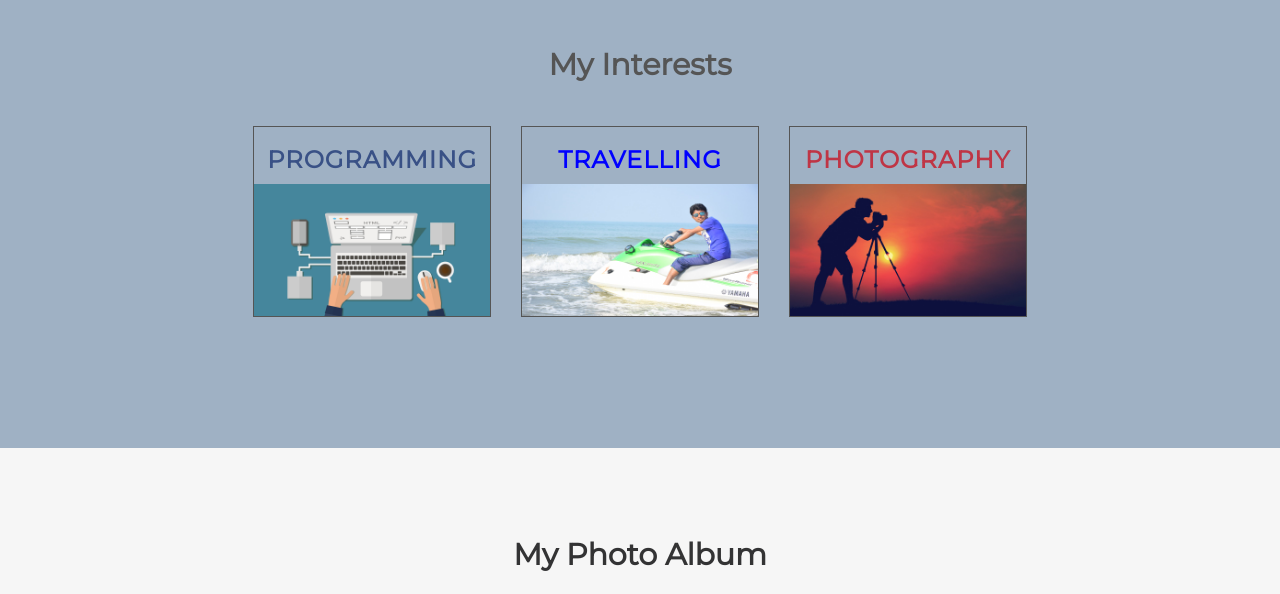
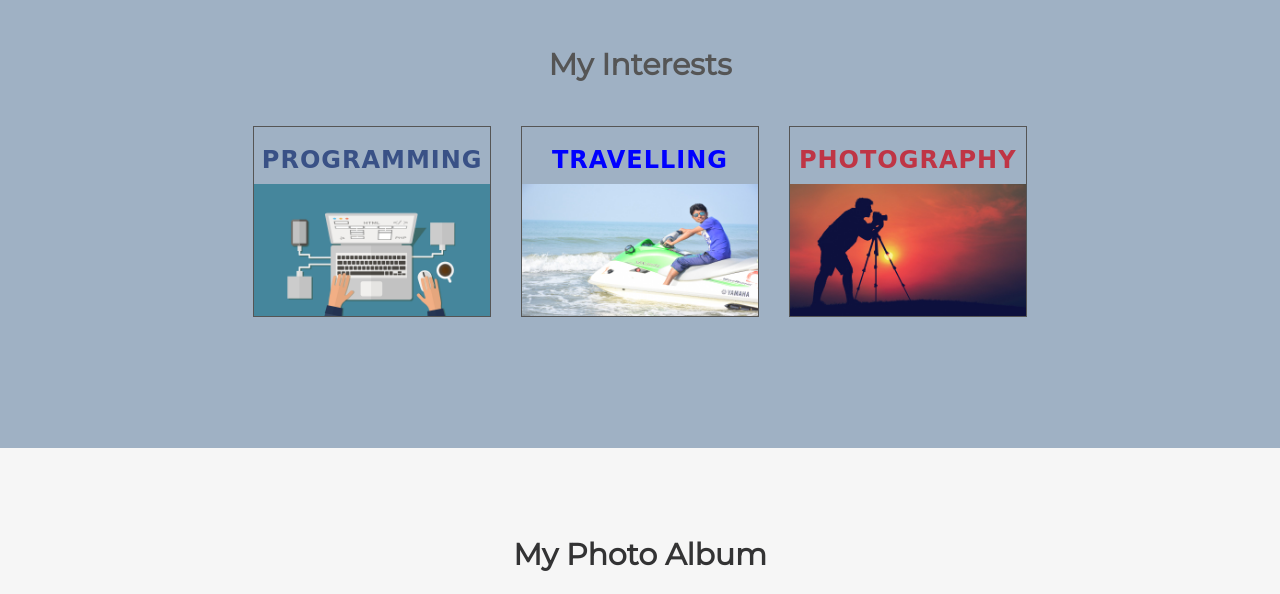
Before and after one commit to Jaggesher/Static-Portfolio, a plain HTML site: page index.html in a window 1280 px wide. Shown: the part 1260-1854 px from the top of the page. Drawn offline with nearby package versions, Linux system fonts and the light colour scheme.

Commit message:
Adding Font family

```diff
--- a/index.html
+++ b/index.html
@@ -108,7 +108,7 @@
     <div id="INTERESTS" class="container-fluid bg-3 text-center">
         <h3 class="cls3"><b>My Interests</b></h3>
         <div class="col-sm-2"></div>
-        <div class="col-sm-8 slideanim">
+        <div class="col-sm-8 slideanim" style="font-family: 'Pacifico', cursive;">
             <div class="col-sm-4">
                 <div class="cls-4">
                     <h3 style="color:rgb(57, 81, 134);"><strong>PROGRAMMING</strong></h3>
```
